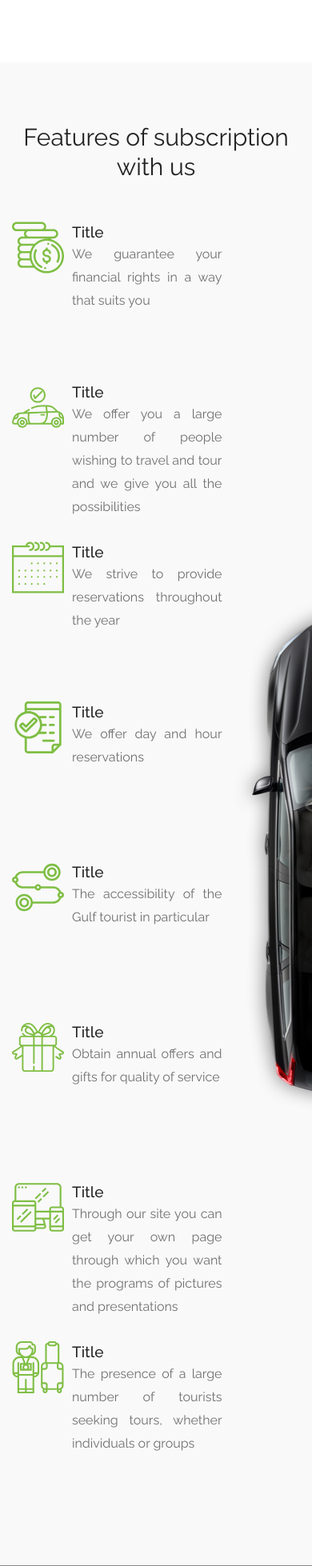
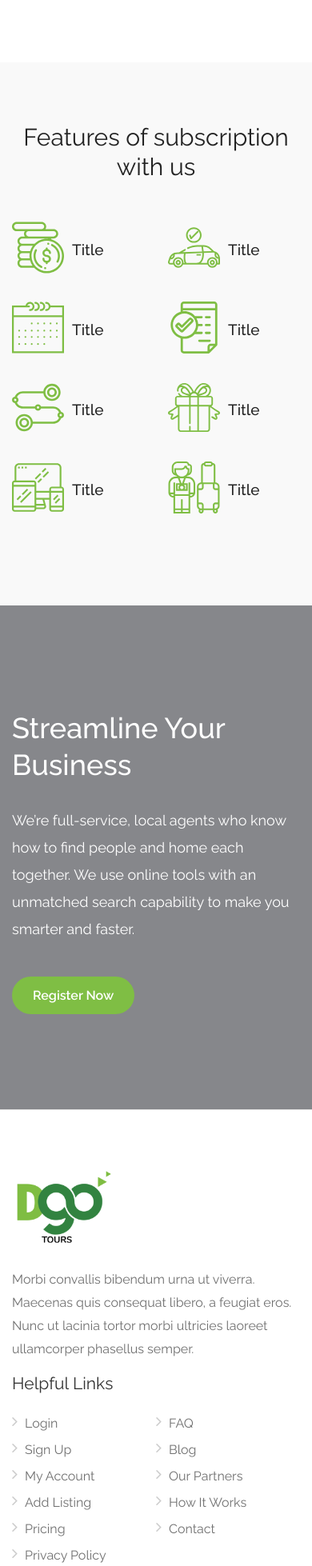
Before and after one commit to hamza202/nour3, a PHP site: page / in a window 390 px wide. Shown: the part 4260-6218 px from the top of the page at 80% size. Run offline with PHP 8.4, Linux system fonts and the light colour scheme; some libraries are stand-ins or nearby versions; some web fonts are replaced.

Commit message:
First commit

```diff
--- a/css/costume.css
+++ b/css/costume.css
@@ -900,9 +900,88 @@ span.status.reject{
 
 .select-search > select {
     width: 100%;
-    position: absolute;
+    position: relative;
     z-index: -1;
 }
 .ss_input{
     background: transparent !important;
 }
+
+@media (max-width: 480px) {
+    .gsi-number-circle li.visited>* .number, .gsi-number-circle li.current>* .number{
+        margin-top: 7px;
+        line-height: 16px;
+        font-size: 17px;
+        padding-top: 2px;
+        padding-left: 5px;
+    }
+    .gsi-number-circle li>* .number{
+        width: 22px;
+        margin-top: 7px;
+        height: 22px;
+    }
+    .gsi-style-7 li>* .number{
+        padding-top: 0;
+        line-height: 16px;
+        font-size: 17px;
+        padding-left: 5px;
+    }
+    .featured-section{
+        background-image: none !important;
+    }
+    .featured-section .media-body p{
+        display: none;
+    }
+    .featured-section .row .col-md-3{
+        height: auto;
+        min-height: 100px;
+    }
+    .featured-section h3{
+        margin-top: 22px;
+    }
+}
+@media (max-width: 768px) {
+    #breadcrumbs {
+        position: relative;
+        display: block;
+        margin-top: 30px;
+    }
+    #titlebar {
+        padding: 20px 0;
+        margin-bottom: 5px;
+    }
+    #titlebar h2 {
+        font-size: 20px;
+    }
+}
+
+.arrival-color{
+    color: #0046a0;
+}
+.leader-Features{
+    background: #f9f9f9;
+    padding: 50px 0;
+    margin: 50px 0 0 0;
+}
+.leader-Features .icon-box-2{
+    margin-top: 0;
+}
+.leader-Features .row .row:first-child .icon-box-2{
+    margin-top: 0;
+}
+.leader-Features .icon-box-2 i{
+    margin-bottom: 0;
+    height: 65px;
+    line-height: 70px;
+}
+.leader-Features .icon-box-2 h3{
+    margin-top: 0;
+}
+.leader-Features .icon-box-2 i img{
+    height: 100%;
+}
+.leader-Features .icon-box-2 p{
+    margin-top: 0;
+    font-size: 15px;
+    line-height: 20px;
+}
--- a/index.php
+++ b/index.php
@@ -313,7 +313,7 @@
         <div class="featured-section">
             <div class="container">
                 <div class="row">
-                    <div class="col-md-3 col-xs-9">
+                    <div class="col-md-3 col-xs-6">
                         <div class="media mb-3">
                             <img class="align-self-start mr-3 img-fluid" src="images/money.svg" alt="money">
                             <div class="media-body">
@@ -322,7 +322,7 @@
                             </div>
                         </div>
                     </div>
-                    <div class="col-md-3 col-md-offset-6 col-xs-9">
+                    <div class="col-md-3 col-md-offset-6 col-xs-6">
                         <div class="media mb-3">
                             <img class="align-self-start mr-3 img-fluid" src="images/car1.svg" alt="money">
                             <div class="media-body">
@@ -333,7 +333,7 @@
                         </div>
                     </div>
 
-                    <div class="col-md-3 col-xs-9">
+                    <div class="col-md-3 col-xs-6">
                         <div class="media mb-3">
                             <img class="align-self-start mr-3 img-fluid" src="images/calendar.svg" alt="money">
                             <div class="media-body">
@@ -343,7 +343,7 @@
                             </div>
                         </div>
                     </div>
-                    <div class="col-md-3 col-md-offset-6 col-xs-9">
+                    <div class="col-md-3 col-md-offset-6 col-xs-6">
                         <div class="media mb-3">
                             <img class="align-self-start mr-3 img-fluid" src="images/approve-invoice.svg" alt="money">
                             <div class="media-body">
@@ -354,7 +354,7 @@
                         </div>
                     </div>
 
-                    <div class="col-md-3 col-xs-9">
+                    <div class="col-md-3 col-xs-6">
                         <div class="media mb-3">
                             <img class="align-self-start mr-3 img-fluid" src="images/segment-path.svg" alt="money">
                             <div class="media-body">
@@ -364,7 +364,7 @@
                             </div>
                         </div>
                     </div>
-                    <div class="col-md-3 col-md-offset-6 col-xs-9">
+                    <div class="col-md-3 col-md-offset-6 col-xs-6">
                         <div class="media mb-3">
                             <img class="align-self-start mr-3 img-fluid" src="images/present.svg" alt="money">
                             <div class="media-body">
@@ -375,7 +375,7 @@
                         </div>
                     </div>
 
-                    <div class="col-md-3 col-xs-9">
+                    <div class="col-md-3 col-xs-6">
                         <div class="media mb-3">
                             <img class="align-self-start mr-3 img-fluid" src="images/responsive.svg" alt="money">
                             <div class="media-body">
@@ -386,7 +386,7 @@
                             </div>
                         </div>
                     </div>
-                    <div class="col-md-3 col-md-offset-6 col-xs-9">
+                    <div class="col-md-3 col-md-offset-6 col-xs-6">
                         <div class="media mb-3">
                             <img class="align-self-start mr-3 img-fluid" src="images/tourist.svg" alt="money">
                             <div class="media-body">
--- a/scripts/script.js
+++ b/scripts/script.js
@@ -38,7 +38,7 @@ $(document).ready(function() {
         }
     });
     var appendsomething1 = function () {
-        $(".ui-datepicker-title").append("<div class='something'>Date of arrival</div>");
+        $(".ui-datepicker-title").append("<div class='something arrival-color'>Date of arrival</div>");
     }
 });
 
```
Also changed, not shown: Registration-Leader.php (+61 -4 lines).
